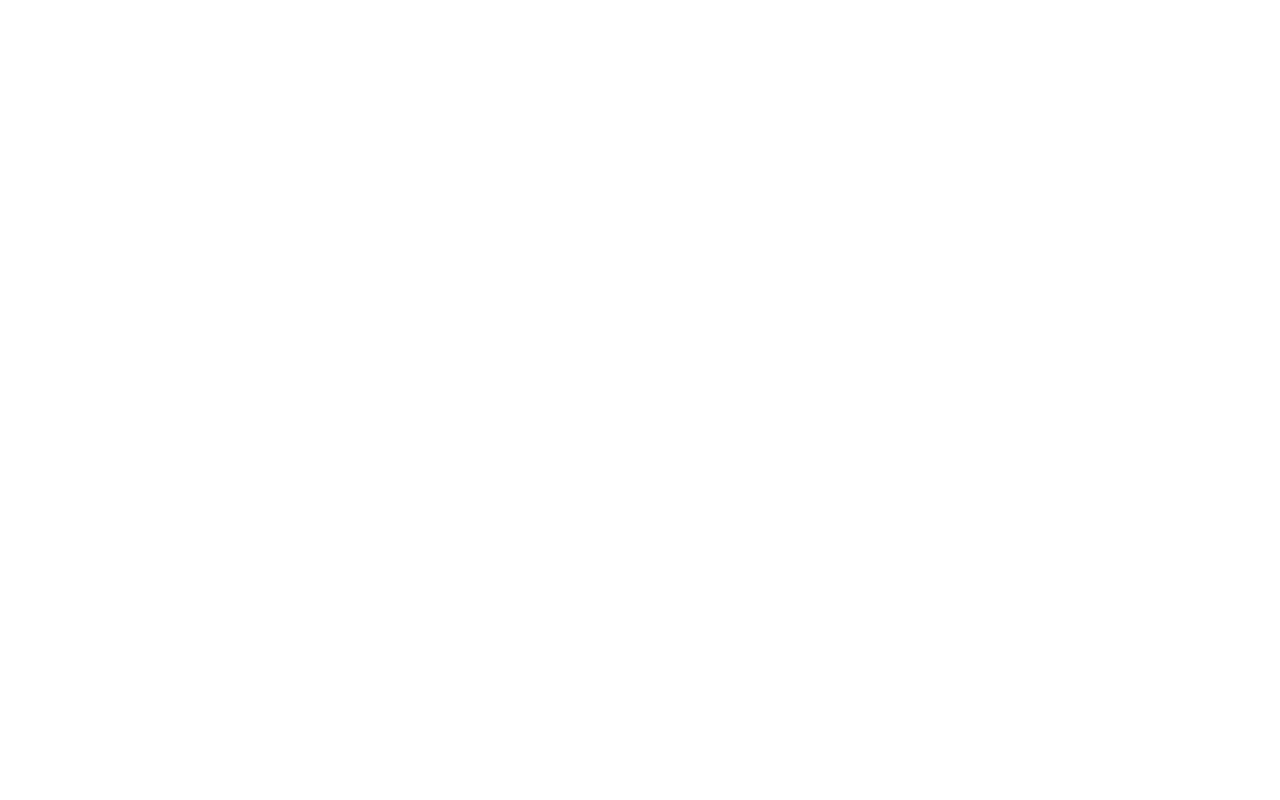
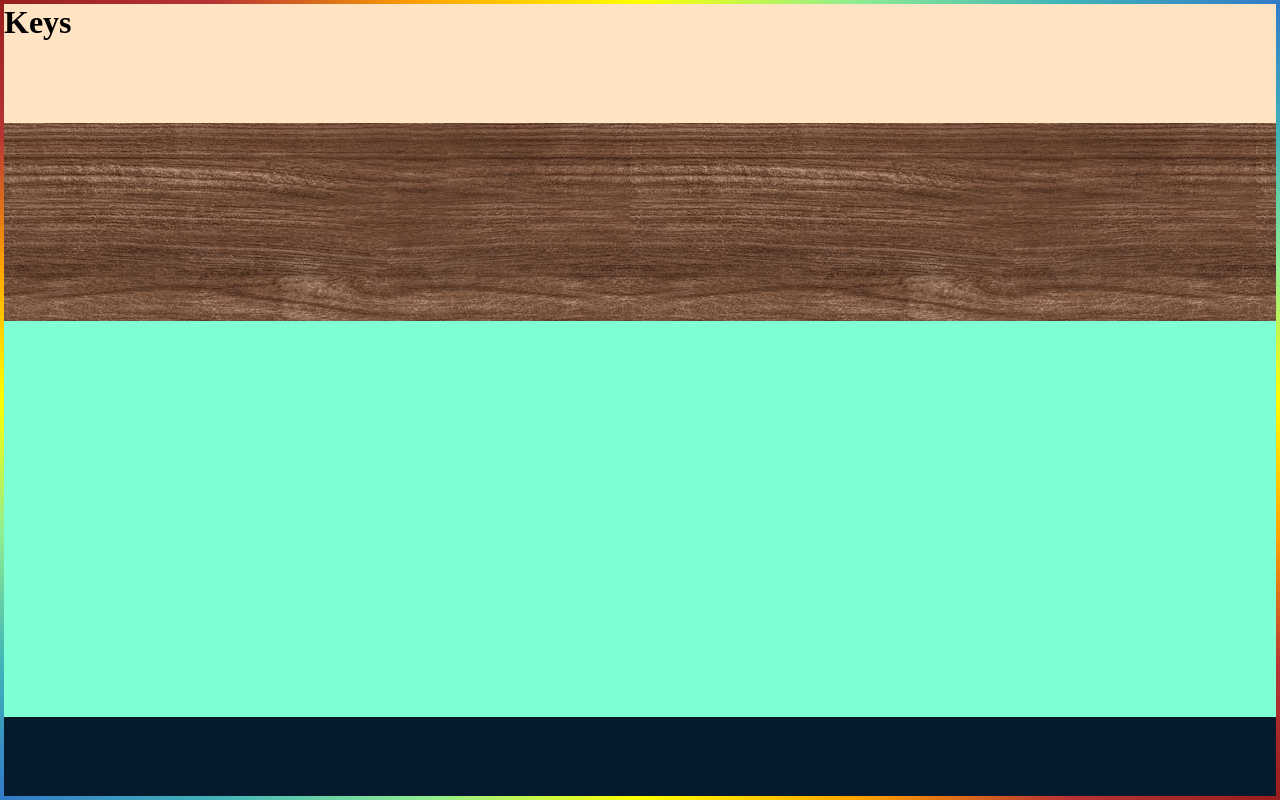
Before and after one commit to ifra-mahmood24/Tiles, a plain HTML site: page Tiles/index.html in a window 1280 px wide. Drawn offline with Linux system fonts and the light colour scheme.

Commit message:
base 220724

```diff
--- a/Tiles/index.html
+++ b/Tiles/index.html
@@ -3,11 +3,23 @@
 <head>
     <meta charset="UTF-8">
     <meta name="viewport" content="width=device-width, initial-scale=1.0">
-    <title>Tiles</title>
+    <link rel="stylesheet" href="styles.css">
+    <title>Keys</title>
 </head>
 <body>
     <div class="bg">
+        <div class="header">
+            <h1>Keys</h1>
+        </div>
+        <div class="scroller">
 
+        </div>
+        <div class="piano">
+
+        </div>
+        <div class="footer">
+
+        </div>
     </div>
 
 </body>
--- /dev/null
+++ b/Tiles/styles.css
@@ -0,0 +1,43 @@
+*{
+    margin: 0;
+    padding: 0;
+    box-sizing: border-box;
+    /* font-family: 'Gilroy'; */
+}
+
+html,body{
+    height: 100%;
+    width: 100%;
+}
+
+.bg{
+    height: 100%;
+    width: 100%;
+    position: fixed;
+    background-color: rgb(6, 26, 45);
+    border-width: 4px;
+    border-style: solid;
+    border-image: linear-gradient(to bottom right, rgb(153, 30, 30), rgb(184, 52, 52), orange, yellow, lightgreen, rgb(65, 179, 185), rgb(50, 123, 200),
+        rgb(65, 179, 185), lightgreen, yellow, orange, rgb(184, 52, 52), rgb(153, 30, 30));
+    border-image-slice: 1;
+}
+
+.header{
+    height: 15%;
+    background-color: bisque;
+}
+
+.scroller{
+    background-image: url("wood.avif");
+    height: 25%;
+}
+
+.piano{
+    height: 50%;
+    background-color: aquamarine;
+}
+
+.footer{
+    height: 10%;
+    color: aqua;
+}
```
Also changed, not shown: Tiles/wood.avif (added).
